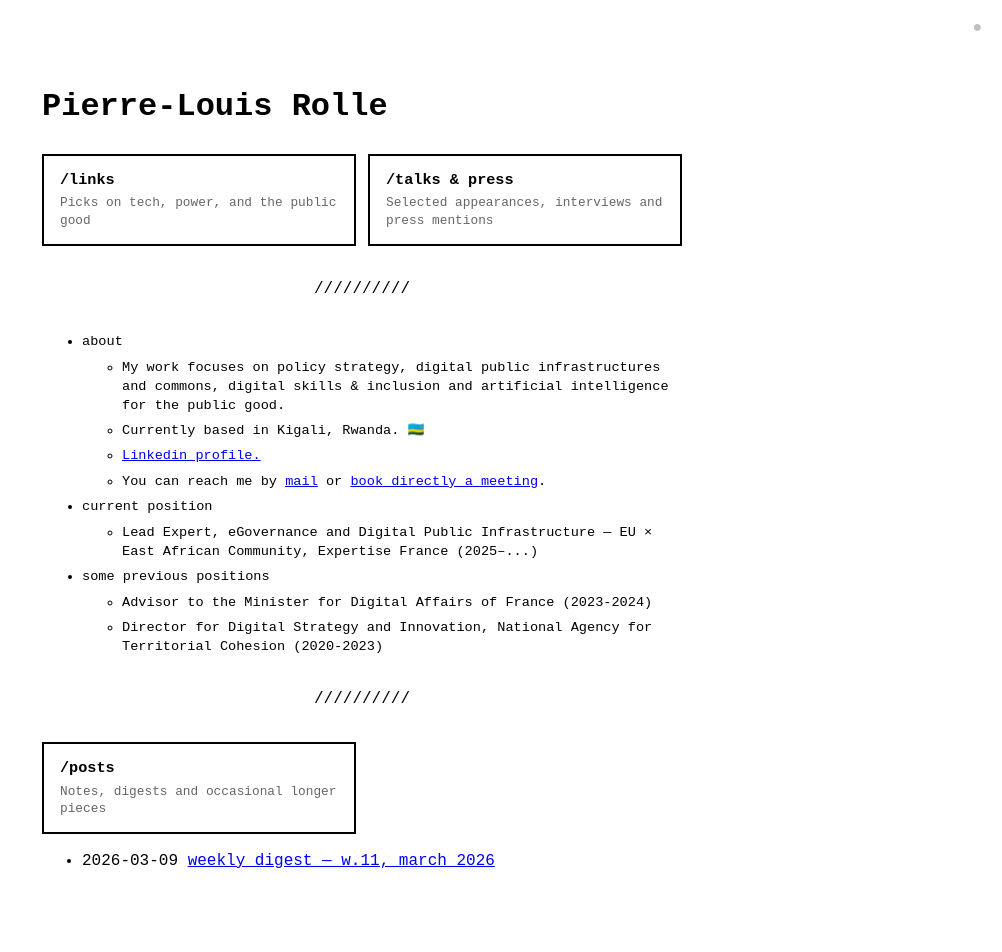
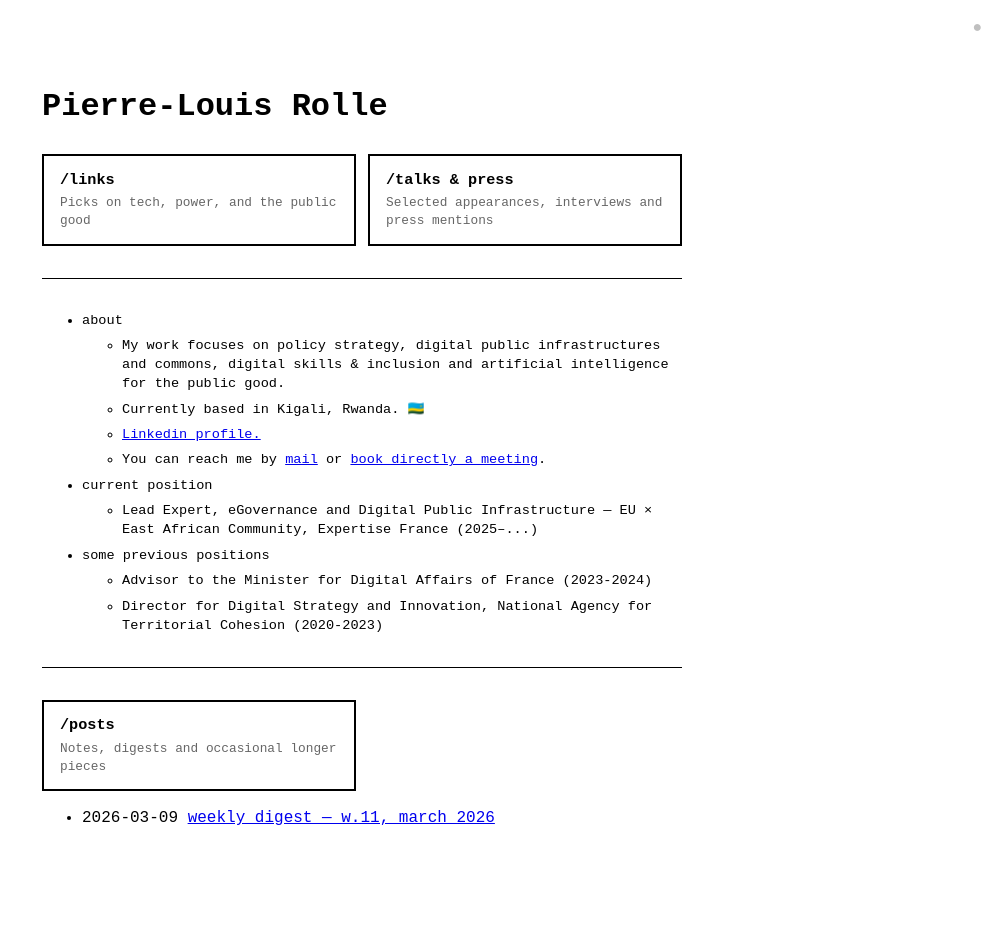
Before and after one commit to PLrolle/plrolle.github.io, a Jekyll site: the page built from index.md, in a window 1280 px wide. Shown: the whole page, without its empty margins (278-1280 px from the left). Built offline with Jekyll 4.4.1, drawn with Linux system fonts in a browser that asks for light colours; after the commit the page ends 910 px from its top, so only the background shows below that.

Commit message:
Replace /////  hr separators with a clean solid line
The theme's default hr pseudo-element content ('/////') clashes with the
brutalist aesthetic. Replace with a simple 1px solid border-top.

https://claude.ai/code/session_016X5NZqxTYQ8AbJZwpTqG24

```diff
--- a/_sass/no-style-please.scss
+++ b/_sass/no-style-please.scss
@@ -53,11 +53,12 @@ li { margin: 0.4rem 0; }
 }
 
 hr {
-  text-align: center;
   border: 0;
+  border-top: 1px solid black;
+  margin: 2rem 0;
 
-  &:before { content: '/////' }
-  &:after { content: attr(data-content) '/////' }
+  &:before { content: '' }
+  &:after { content: '' }
 }
 
 table { width: 100%; }
```
